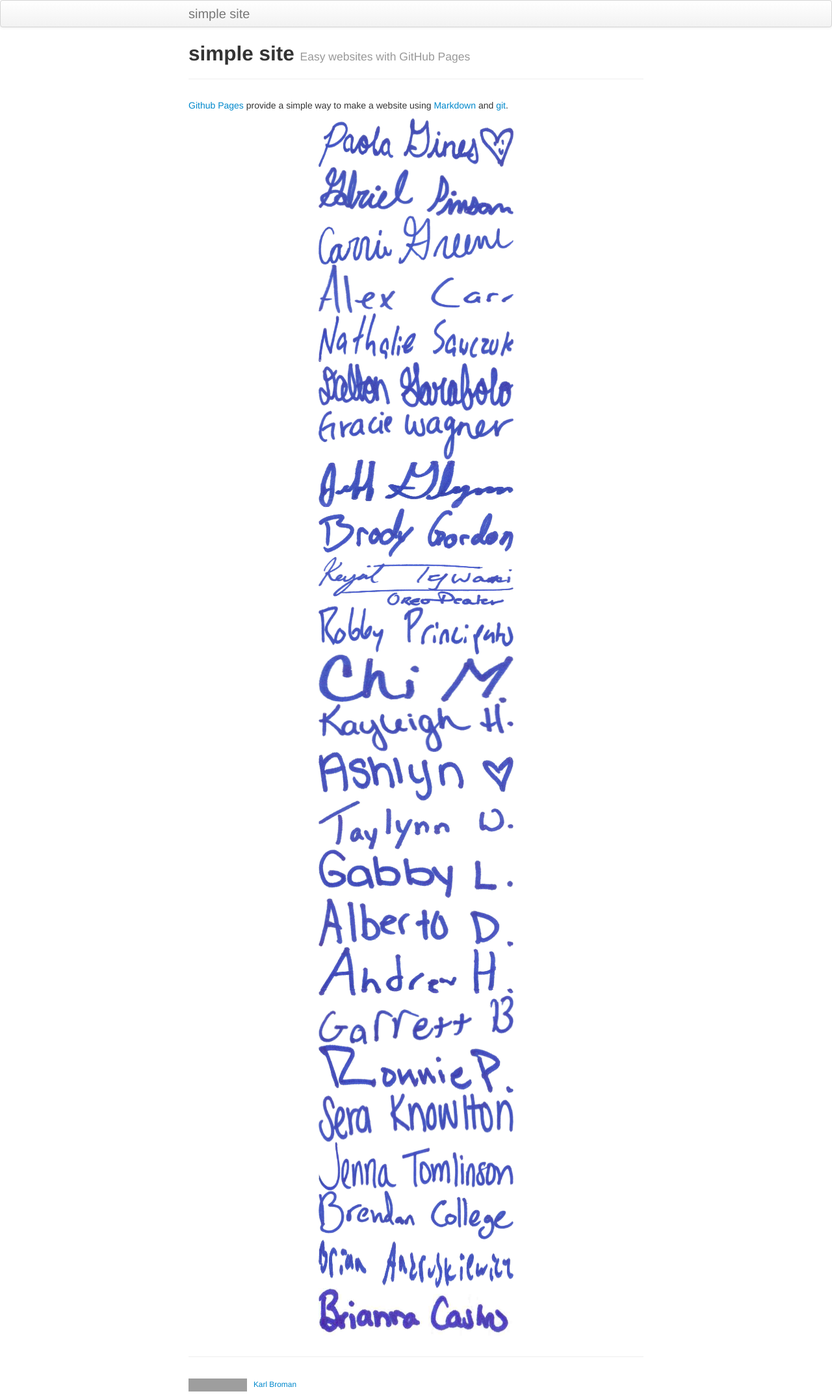
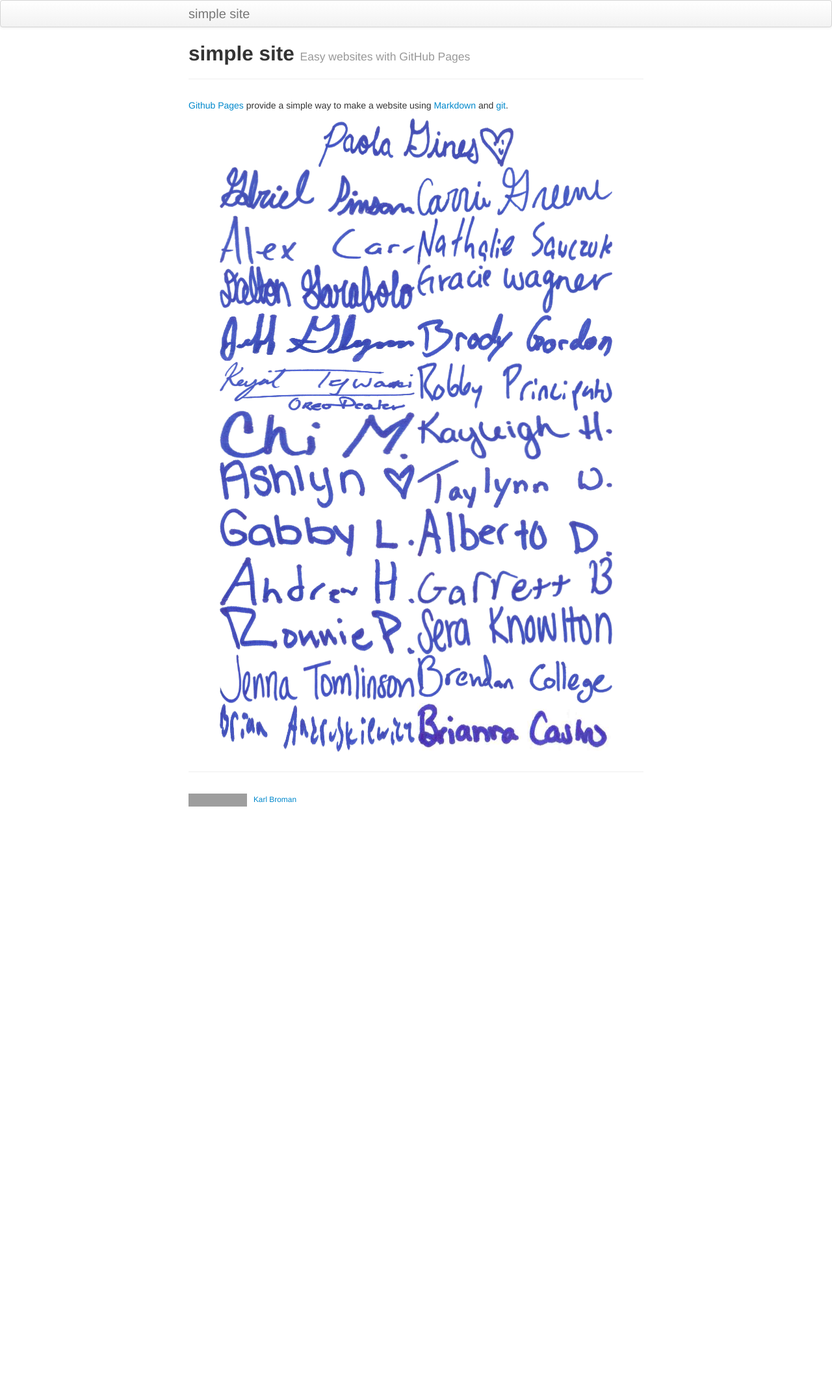
Before and after one commit to the-brom/the-brom.com, a Jekyll site: the page built from index.md, in a window 1280 px wide. Shown: the whole page at 65% size. Built offline with Jekyll 4.4.1, drawn with Linux system fonts in a browser that asks for light colours; after the commit the page ends 1251 px from its top, so only the background shows below that; grey boxes are pictures that could not be loaded.

Commit message:
Update index.md

```diff
--- a/index.md
+++ b/index.md
@@ -11,28 +11,28 @@ website using
 [git](https://git-scm.com).
 <center>
 <img src="signatures_optimized/1.jpg" alt="Signature" style="height:75px;width:300px;"><br>
-<img src="signatures_optimized/2.jpg" alt="Signature" style="height:75px;width:300px;"><br>
+<img src="signatures_optimized/2.jpg" alt="Signature" style="height:75px;width:300px;">
 <img src="signatures_optimized/3.jpg" alt="Signature" style="height:75px;width:300px;"><br>
-<img src="signatures_optimized/4.jpg" alt="Signature" style="height:75px;width:300px;"><br>
+<img src="signatures_optimized/4.jpg" alt="Signature" style="height:75px;width:300px;">
 <img src="signatures_optimized/5.jpg" alt="Signature" style="height:75px;width:300px;"><br>
-<img src="signatures_optimized/6.jpg" alt="Signature" style="height:75px;width:300px;"><br>
+<img src="signatures_optimized/6.jpg" alt="Signature" style="height:75px;width:300px;">
 <img src="signatures_optimized/7.jpg" alt="Signature" style="height:75px;width:300px;"><br>
-<img src="signatures_optimized/8.jpg" alt="Signature" style="height:75px;width:300px;"><br>
+<img src="signatures_optimized/8.jpg" alt="Signature" style="height:75px;width:300px;">
 <img src="signatures_optimized/9.jpg" alt="Signature" style="height:75px;width:300px;"><br>
-<img src="signatures_optimized/10.jpg" alt="Signature" style="height:75px;width:300px;"><br>
+<img src="signatures_optimized/10.jpg" alt="Signature" style="height:75px;width:300px;">
 <img src="signatures_optimized/11.jpg" alt="Signature" style="height:75px;width:300px;"><br>
-<img src="signatures_optimized/12.jpg" alt="Signature" style="height:75px;width:300px;"><br>
+<img src="signatures_optimized/12.jpg" alt="Signature" style="height:75px;width:300px;">
 <img src="signatures_optimized/13.jpg" alt="Signature" style="height:75px;width:300px;"><br>
-<img src="signatures_optimized/14.jpg" alt="Signature" style="height:75px;width:300px;"><br>
+<img src="signatures_optimized/14.jpg" alt="Signature" style="height:75px;width:300px;">
 <img src="signatures_optimized/15.jpg" alt="Signature" style="height:75px;width:300px;"><br>
-<img src="signatures_optimized/16.jpg" alt="Signature" style="height:75px;width:300px;"><br>
+<img src="signatures_optimized/16.jpg" alt="Signature" style="height:75px;width:300px;">
 <img src="signatures_optimized/17.jpg" alt="Signature" style="height:75px;width:300px;"><br>
-<img src="signatures_optimized/18.jpg" alt="Signature" style="height:75px;width:300px;"><br>
+<img src="signatures_optimized/18.jpg" alt="Signature" style="height:75px;width:300px;">
 <img src="signatures_optimized/19.jpg" alt="Signature" style="height:75px;width:300px;"><br>
-<img src="signatures_optimized/20.jpg" alt="Signature" style="height:75px;width:300px;"><br>
+<img src="signatures_optimized/20.jpg" alt="Signature" style="height:75px;width:300px;">
 <img src="signatures_optimized/21.jpg" alt="Signature" style="height:75px;width:300px;"><br>
-<img src="signatures_optimized/22.jpg" alt="Signature" style="height:75px;width:300px;"><br>
+<img src="signatures_optimized/22.jpg" alt="Signature" style="height:75px;width:300px;">
 <img src="signatures_optimized/23.jpg" alt="Signature" style="height:75px;width:300px;"><br>
-<img src="signatures_optimized/24.jpg" alt="Signature" style="height:75px;width:300px;"><br>
+<img src="signatures_optimized/24.jpg" alt="Signature" style="height:75px;width:300px;">
 <img src="signatures_optimized/25.jpg" alt="Signature" style="height:75px;width:300px;"><br>
 </center>
```
